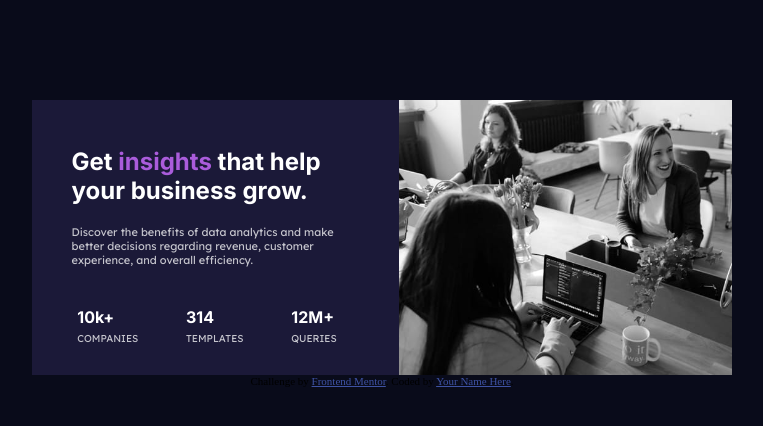
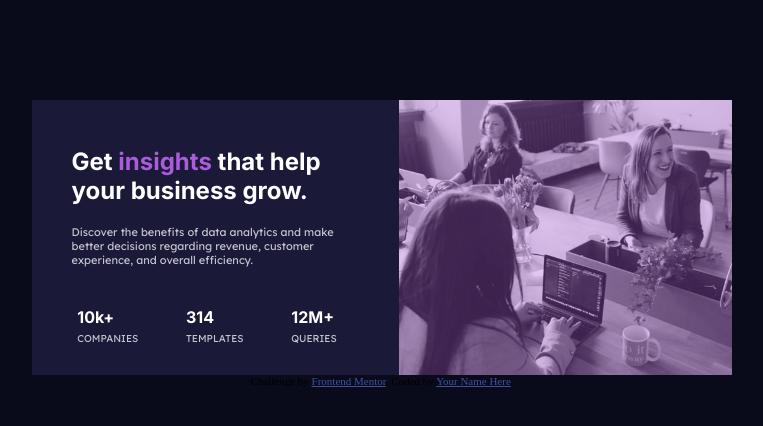
Before and after one commit to Trevor-Rezac/Stats-Preview-Card, a plain HTML site: page index.html in a window 1280 px wide. Shown: the whole page, without its empty margins (258-1021 px from the left). Drawn offline with Linux system fonts and the light colour scheme.

Commit message:
additional styling and colored img

```diff
--- a/style.css
+++ b/style.css
@@ -52,6 +52,9 @@ p {
     align-items: center;
 }
 
+.right-section {
+    background-color: hsl(277, 64%, 61%);
+}
 
 .upper {
     width: 271px;
@@ -80,7 +83,5 @@ p {
 img {
     height: 100%;
     width: 100%;
-    /* filter: hue-rotate(277deg);
-    filter: saturate(64%);
-    filter: brightness(61%); */
+    filter: opacity(65%)
 }
```
